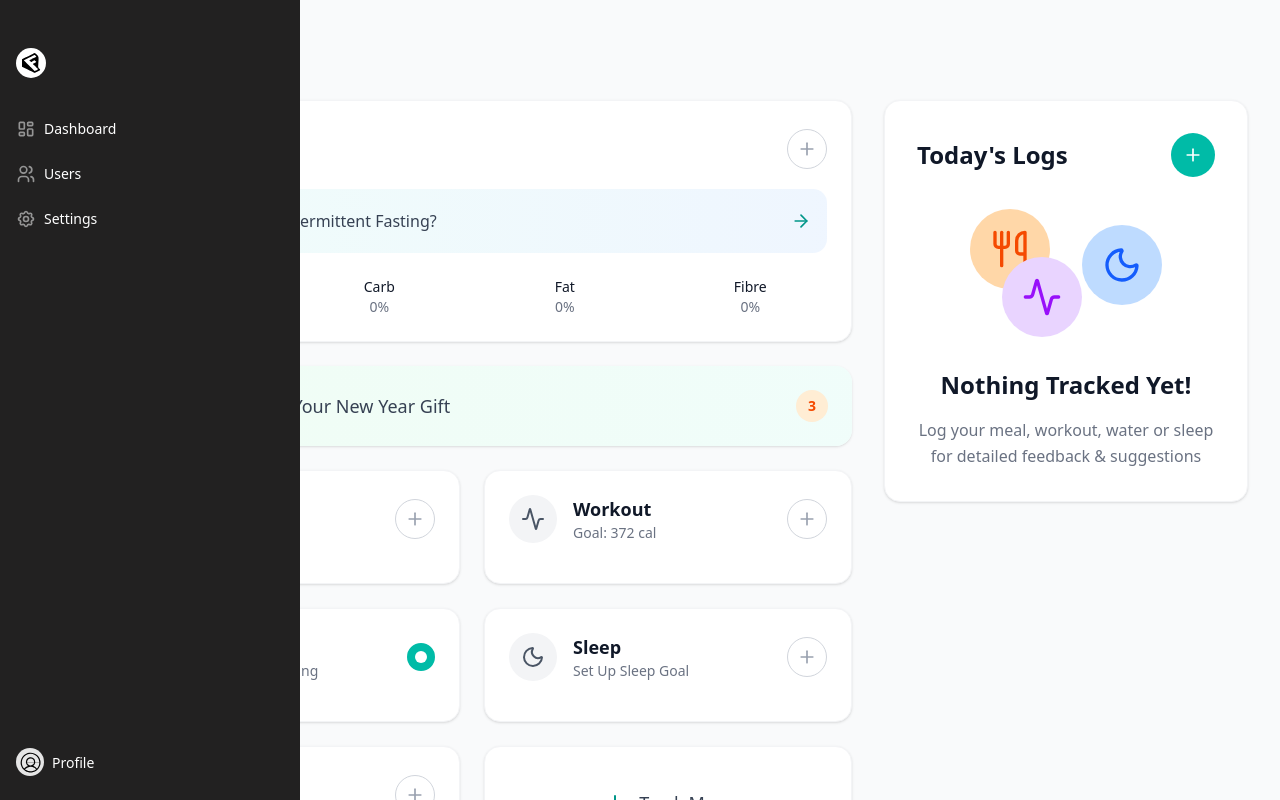
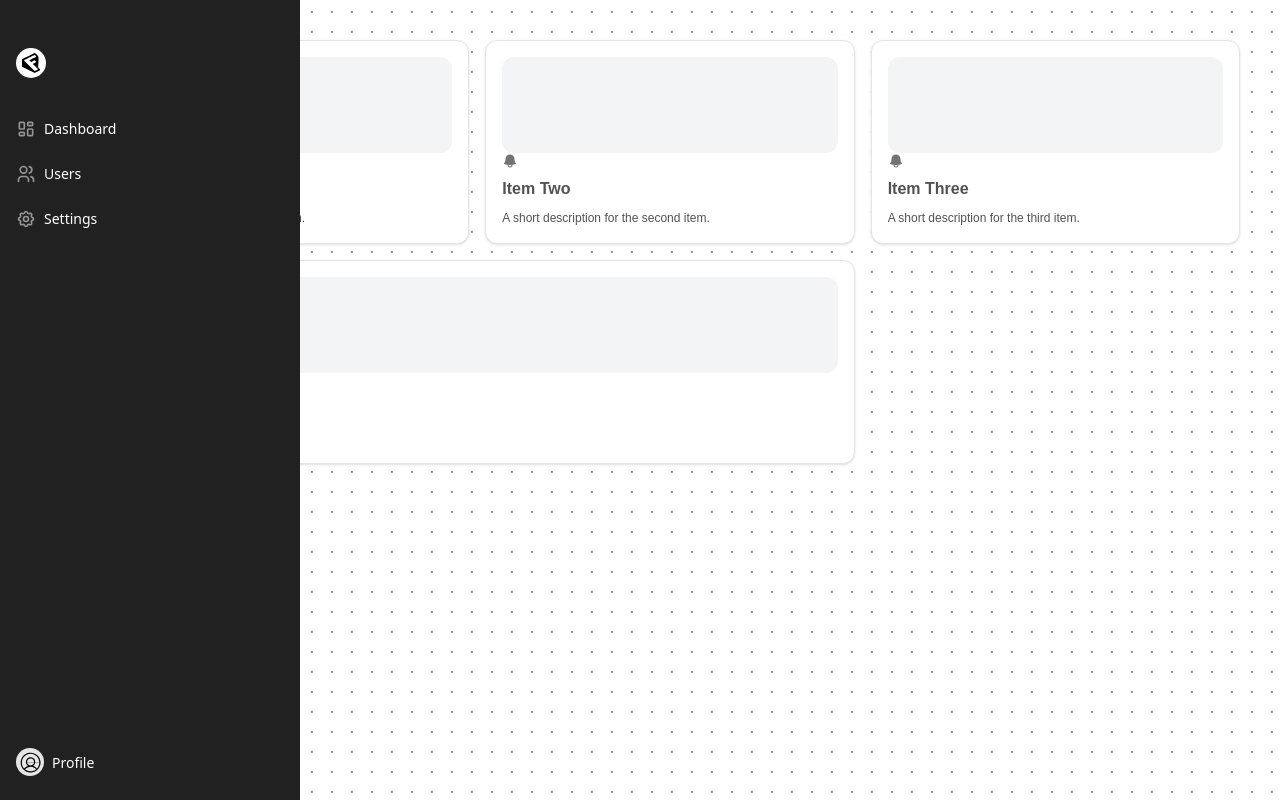
Before and after one commit to Jaysurieya/BMI, a React (Vite) app in the folder frontend/: page /dashboard in a window 1280 px wide. Built offline with nearby package versions, Linux system fonts and the light colour scheme.

Commit message:
basic bento grid added

```diff
--- a/frontend/package.json
+++ b/frontend/package.json
@@ -10,6 +10,7 @@
     "preview": "vite preview"
   },
   "dependencies": {
+    "@heroicons/react": "^2.2.0",
     "@tabler/icons-react": "^3.34.1",
     "@tailwindcss/vite": "^4.1.11",
     "axios": "^1.11.0",
--- /dev/null
+++ b/frontend/src/components/Bento-grid.jsx
@@ -0,0 +1,26 @@
+import React from 'react';
+import '../css/Bento-grid.css';
+
+export const BentoGrid = ({ className, children }) => {
+  // Combine our base class with any additional classes passed as props
+  const combinedClassName = `bento-grid ${className || ''}`.trim();
+  return (
+    <div className={combinedClassName}>
+      {children}
+    </div>
+  );
+};
+
+export const BentoGridItem = ({ className, title, description, header, icon }) => {
+  const combinedClassName = `bento-grid-item ${className || ''}`.trim();
+  return (
+    <div className={combinedClassName}>
+      {header}
+      <div className="bento-item-content">
+        {icon}
+        <div className="bento-title">{title}</div>
+        <div className="bento-description">{description}</div>
+      </div>
+    </div>
+  );
+};
--- a/frontend/src/components/Home.jsx
+++ b/frontend/src/components/Home.jsx
@@ -62,8 +62,8 @@ const HealthTrackerDashboard = () => {
   );
 
   return (
-    <div className="bg-gray-50 p-8">
-      <div className="max-w-7xl mx-auto">
+    <div className="bg-gray-50 p-8 max-w-screen-xl mx-auto rounded-2xl">
+      <div className="max-w-5xl mx-auto">
         {/* Header */}
         <div className="flex items-center justify-between mb-8">
           <h1 className="text-3xl font-bold text-gray-900">Your Trackers</h1>
--- /dev/null
+++ b/frontend/src/components/Main.jsx
@@ -0,0 +1,63 @@
+import React from 'react';
+import { BentoGrid, BentoGridItem } from './Bento-grid';
+import { BellIcon } from '@heroicons/react/24/solid';
+
+// A placeholder for the header content
+const Skeleton = () => (
+  <div style={{
+      flex: 1,
+      width: '100%',
+      height: '100%',
+      minHeight: '6rem',
+      borderRadius: '0.75rem',
+      backgroundColor: '#f3f4f6'
+  }}></div>
+);
+
+
+export default function MyPage() {
+  const items = [
+    {
+      title: "Item One",
+      description: "A short description for the first item.",
+      header: <Skeleton />,
+      icon: <BellIcon style={{ height: '1rem', width: '1rem', color: '#737373' }} />,
+    },
+    {
+      title: "Item Two",
+      description: "A short description for the second item.",
+      header: <Skeleton />,
+      icon: <BellIcon style={{ height: '1rem', width: '1rem', color: '#737373' }} />,
+    },
+    {
+      title: "Item Three",
+      description: "A short description for the third item.",
+      header: <Skeleton />,
+      icon: <BellIcon style={{ height: '1rem', width: '1rem', color: '#737373' }} />,
+    },
+    {
+      title: "A Larger Item",
+      description: "This item is wider than the others.",
+      header: <Skeleton />,
+      icon: <BellIcon style={{ height: '1rem', width: '1rem', color: '#737373' }} />,
+      className: "md-col-span-2" // This makes the item span 2 columns
+    },
+  ];
+
+  return (
+    <div style={{ padding: '2.5rem' }}>
+      <BentoGrid>
+        {items.map((item, i) => (
+          <BentoGridItem
+            key={i}
+            title={item.title}
+            description={item.description}
+            header={item.header}
+            icon={item.icon}
+            className={item.className}
+          />
+        ))}
+      </BentoGrid>
+    </div>
+  );
+}
--- a/frontend/src/components/Sidebar_use.jsx
+++ b/frontend/src/components/Sidebar_use.jsx
@@ -7,6 +7,8 @@
   import Logo from '../assets/logo.svg';
   import Background from '../components/Background'
   import HealthTrackerDashboard from './Home';
+  import MyPage from "./Main";
+
 
   const links = [
     {
@@ -72,7 +74,7 @@
         {/* Main content area with proper margin */}
         <div className="main-content">
           <Background>
-            <HealthTrackerDashboard />
+            <MyPage />
           </Background>
         </div>
       </div>
--- /dev/null
+++ b/frontend/src/css/Bento-grid.css
@@ -0,0 +1,65 @@
+/* Styling for BentoGrid container */
+.bento-grid {
+  display: grid;
+  grid-template-columns: repeat(1, minmax(0, 1fr));
+  gap: 1rem;
+  margin-left: auto;
+  margin-right: auto;
+  max-width: 80rem; /* Corresponds to Tailwind's max-w-7xl */
+}
+
+/* On medium screens and up (768px) */
+@media (min-width: 768px) {
+  .bento-grid {
+    auto-rows: 18rem;
+    grid-template-columns: repeat(3, minmax(0, 1fr));
+  }
+}
+
+/* Styling for a single BentoGridItem */
+.bento-grid-item {
+  display: flex;
+  flex-direction: column;
+  justify-content: space-between;
+  background-color: rgb(255, 255, 255);
+  border: 1px solid #e5e5e5;
+  border-radius: 0.75rem;
+  padding: 1rem;
+  box-shadow: 0 1px 3px 0 rgb(0 0 0 / 0.1), 0 1px 2px -1px rgb(0 0 0 / 0.1);
+  transition: box-shadow 0.2s;
+}
+
+.bento-grid-item:hover {
+  box-shadow: 0 10px 15px -3px rgb(0 0 0 / 0.1), 0 4px 6px -4px rgb(0 0 0 / 0.1);
+}
+
+/* Inner content that moves on hover */
+.bento-item-content {
+  transition: transform 0.2s;
+}
+
+.bento-grid-item:hover .bento-item-content {
+  transform: translateX(0.5rem);
+}
+
+.bento-title {
+  font-family: sans-serif;
+  font-weight: 700;
+  color: #525252;
+  margin-top: 0.5rem;
+  margin-bottom: 0.5rem;
+}
+
+.bento-description {
+  font-family: sans-serif;
+  font-size: 0.75rem;
+  font-weight: 400;
+  color: #525252;
+}
+
+/* You can add custom classes for column spans */
+@media (min-width: 768px) {
+    .md-col-span-2 {
+        grid-column: span 2 / span 2;
+    }
+}
```
Also changed, not shown: 2 other files (tests, documents, lock files or other folders).
